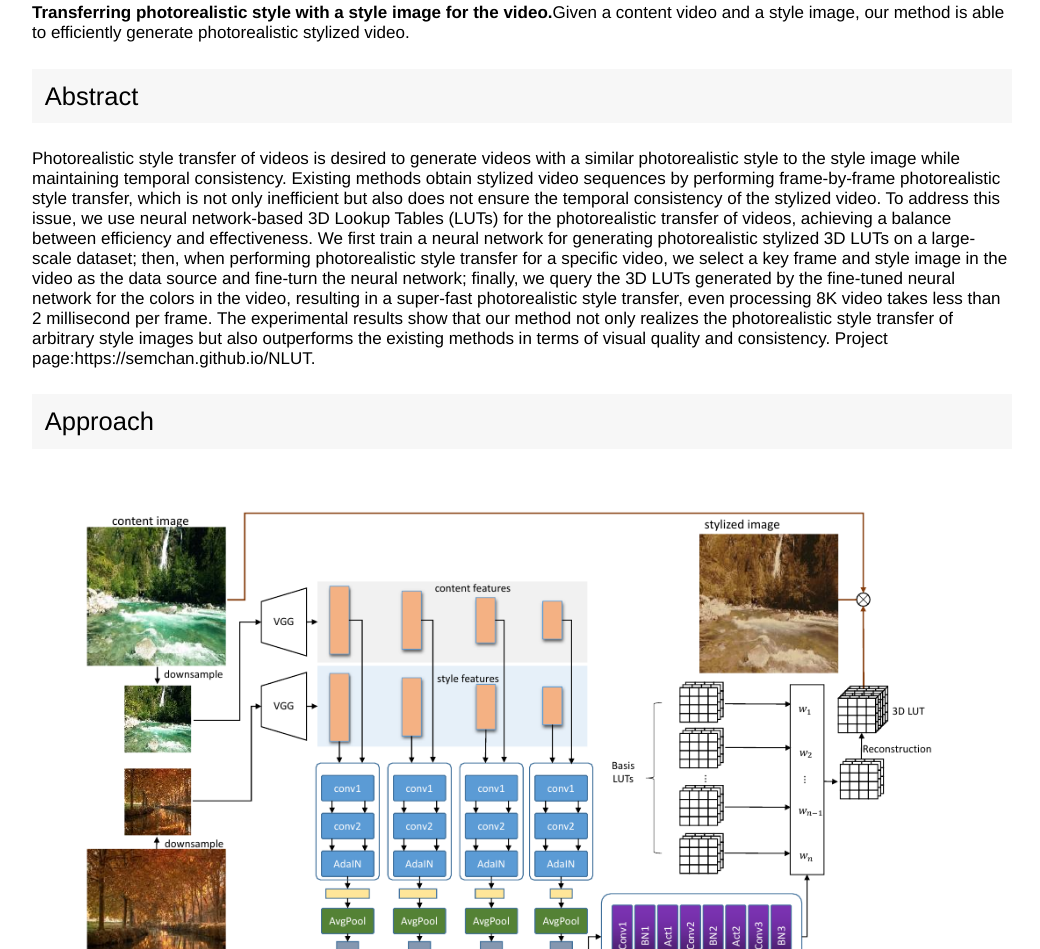
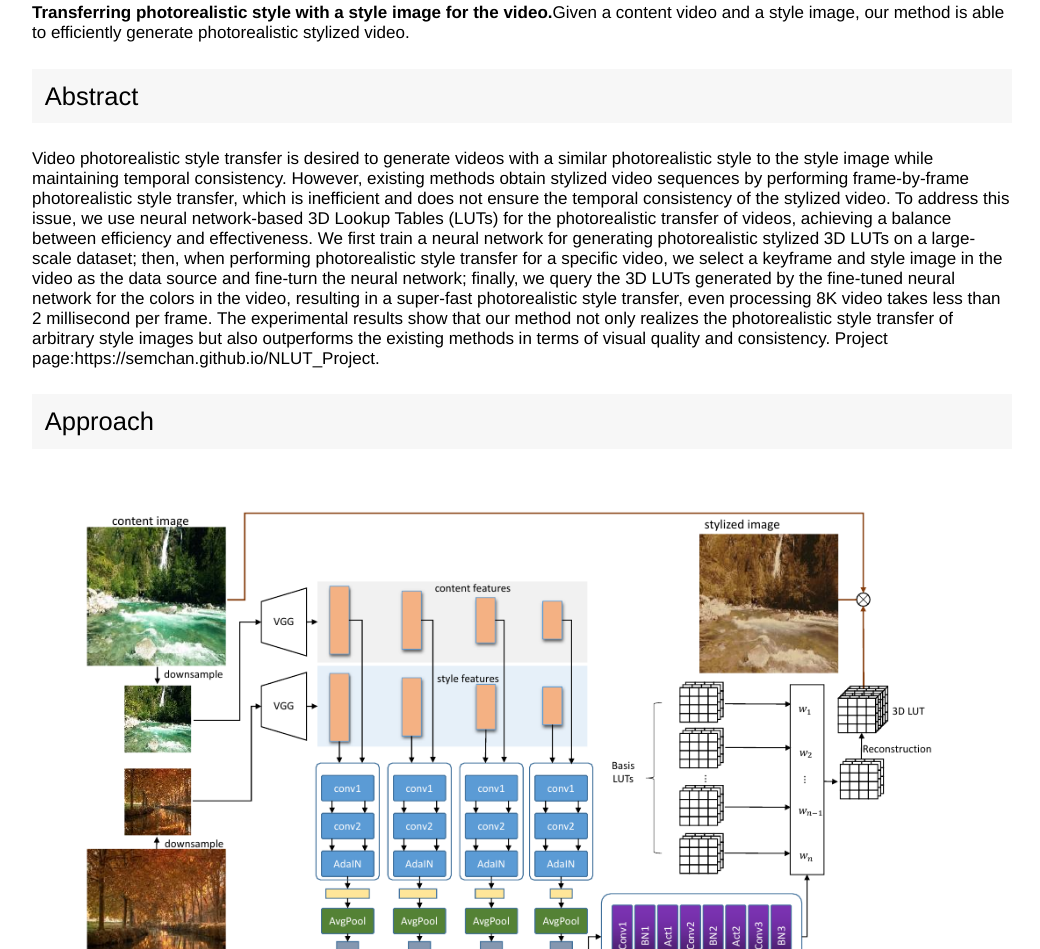
Before and after one commit to semchan/NLUT_Project, a plain HTML site: page index.html in a window 1280 px wide. Shown: the part 961-1910 px from the top of the page, without its empty margins (118-1158 px from the left). Drawn offline with nearby package versions, Linux system fonts and the light colour scheme; a script that the page names is missing.

Commit message:
Update index.html

```diff
--- a/index.html
+++ b/index.html
@@ -52,8 +52,7 @@
 
   <p class="section">Abstract</p>
   <p>
-Photorealistic style transfer of videos is desired to generate videos with a similar photorealistic style to the style image while maintaining temporal consistency. Existing methods obtain stylized video sequences by performing frame-by-frame photorealistic style transfer, which is not only inefficient but also does not ensure the temporal consistency of the stylized video. To address this issue, we use neural network-based 3D Lookup Tables (LUTs) for the photorealistic transfer of videos, achieving a balance between efficiency and effectiveness. We first train a neural network for generating photorealistic stylized 3D LUTs on a large-scale dataset; then, when performing photorealistic style transfer for a specific video, we select a key frame and style image in the video as the data source and fine-turn the neural network; finally, we query the 3D LUTs generated by the fine-tuned neural network for the colors in the video, resulting in a super-fast photorealistic style transfer, even processing 8K video takes less than 2 millisecond per frame. The experimental results show that our method not only realizes the photorealistic style transfer of arbitrary style images but also outperforms the existing methods in terms of visual quality and consistency.  Project
-page:https://semchan.github.io/NLUT.<br>
+    Video photorealistic style transfer is desired to generate videos with a similar photorealistic style to the style image while maintaining temporal consistency. However, existing methods obtain stylized video sequences by performing frame-by-frame photorealistic style transfer, which is inefficient and does not ensure the temporal consistency of the stylized video. To address this issue, we use neural network-based 3D Lookup Tables (LUTs) for the photorealistic transfer of videos, achieving a balance between efficiency and effectiveness. We first train a neural network for generating photorealistic stylized 3D LUTs on a large-scale dataset; then, when performing photorealistic style transfer for a specific video, we select a keyframe and style image in the video as the data source and fine-turn the neural network; finally, we query the 3D LUTs generated by the fine-tuned neural network for the colors in the video, resulting in a super-fast photorealistic style transfer, even processing 8K video takes less than 2 millisecond per frame. The experimental results show that our method not only realizes the photorealistic style transfer of arbitrary style images but also outperforms the existing methods in terms of visual quality and consistency. Project page:https://semchan.github.io/NLUT_Project.<br>
   </p>
   <p class="section" id="results">Approach</p>
   <img src="s1.png" class="architecture">
```
